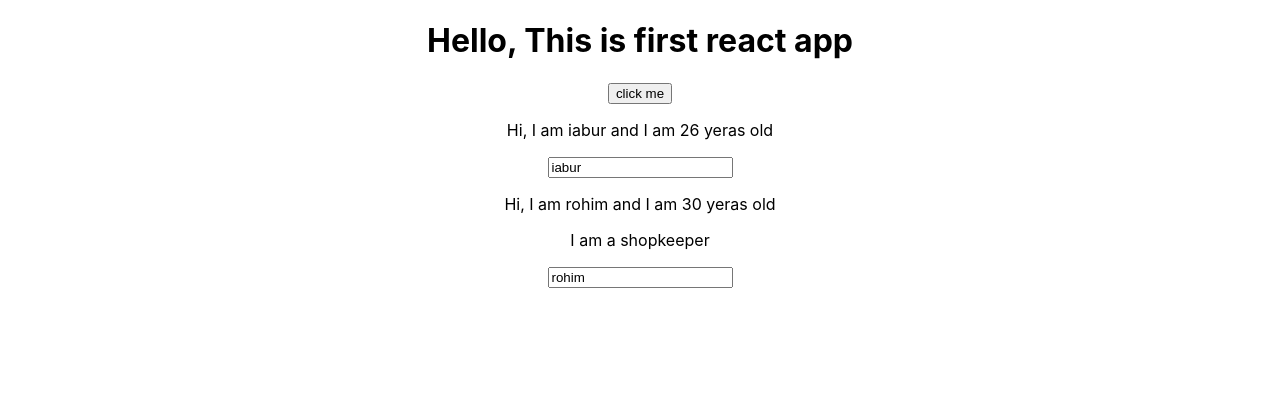
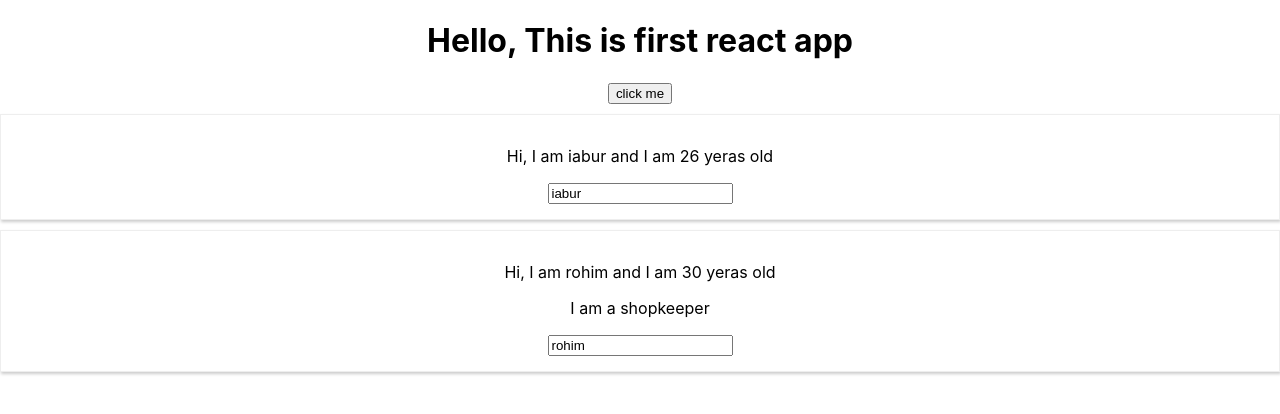
Before and after one commit to iabur/playing-with-react, a React (Create React App) app: page / in a window 1280 px wide. Shown: the top 414 px of the page. Built offline with nearby package versions, Linux system fonts and the light colour scheme.

Commit message:
Adding style with stylesheet

```diff
--- /dev/null
+++ b/src/Person/Person.css
@@ -0,0 +1,8 @@
+.Person {
+  widows: 50%;
+  margin: 10px auto;
+  box-shadow: 1px 2px 3px #ccc;
+  border: 1px solid #eee;
+  padding: 15px;
+  text-align: center;
+}
--- a/src/Person/Person.js
+++ b/src/Person/Person.js
@@ -1,7 +1,8 @@
 import React from 'react';
+import './Person.css';
 const person = (props) => {
   return (
-    <div>
+    <div className='Person'>
       <p onClick={props.click}>
         Hi, I am {props.name} and I am {props.age} yeras old
       </p>
```
